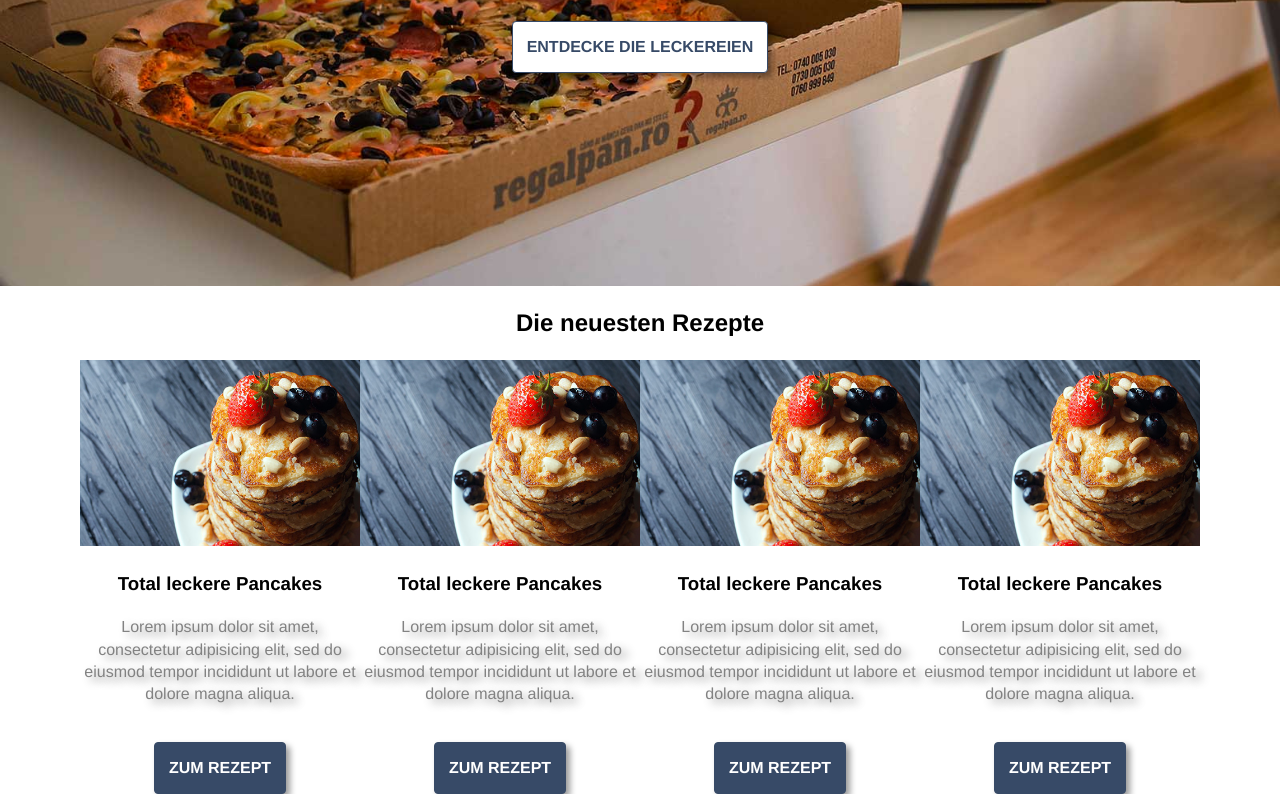
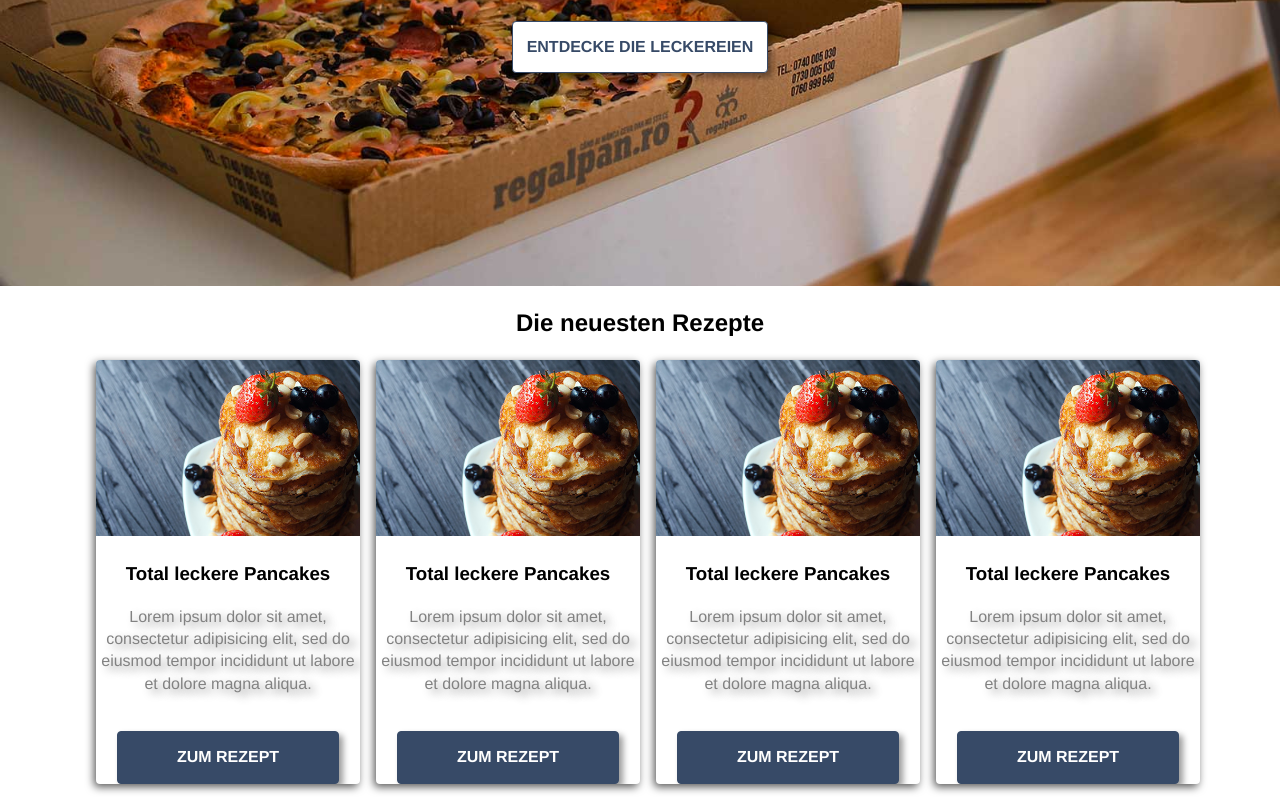
Before and after one commit to wippezorgel/bta-kochen-maerz-2019, a plain HTML site: page index.html in a window 1280 px wide. Shown: the part 552-1352 px from the top of the page. Drawn offline with Linux system fonts and the light colour scheme.

Commit message:
rezeptkarten

```diff
--- a/assets/css/stylesheet.css
+++ b/assets/css/stylesheet.css
@@ -24,6 +24,11 @@ nav a {
 
 nav a:hover {
   color: lightgrey;
+}
+
+article {
+  margin-left: 1rem;
+  margin-bottom: 1rem;
 }
 
 .container {
@@ -66,10 +71,14 @@ h2{
 
 .card a {
   text-decoration: none;
+  color: #000;
 }
 
 .card{
   text-align: center;
+  border-radius: 4px;
+  box-shadow: -2px 3px 8px rgba(0,0,0,0.66);
+  overflow: hidden;
 }
 
 .card h3 a{
@@ -84,6 +93,7 @@ text-shadow: 6px 4px 10px rgba(0,0,0,0.43);
 .card .button{
   color: #fff;
   background: #374A67;
+  width: 84%;
 }
 
 article .button:hover {
@@ -91,15 +101,6 @@ article .button:hover {
   background: #fff;
 }
 
-.hero-box {
-  text-align: center;
-  color: #fff;
-  position: absolute;
-  top: 50%;
-  left: 50%;
-  transform: translate(-50%);
-  width: 100%;
-}
 
 .button {
   display: inline-block;
@@ -122,6 +123,16 @@ article .button:hover {
 .button:hover {
   color: #fff;
   background: #374A67;
+}
+
+.hero-box {
+  text-align: center;
+  color: #fff;
+  position: absolute;
+  top: 50%;
+  left: 50%;
+  transform: translate(-50%);
+  width: 100%;
 }
 
 .hero-box p {
```
